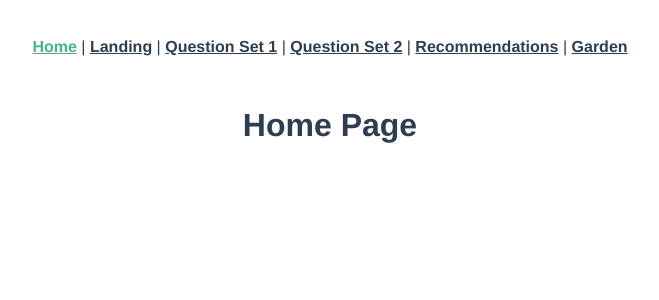
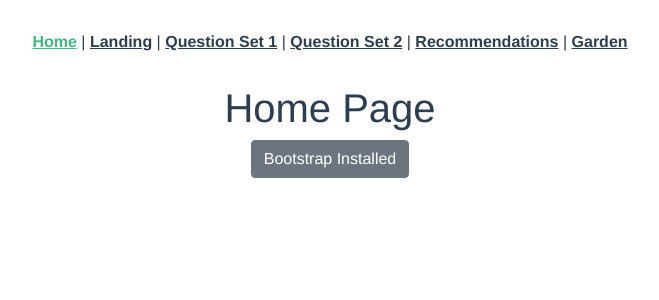
Before and after one commit to fssongwei/build-your-garden, a Vue app: page / in a window 1280 px wide. Shown: the top 300 px of the page, without its empty margins (310-969 px from the left). Built offline with nearby package versions, Linux system fonts and the light colour scheme.

Commit message:
installed bootstrap

```diff
--- a/package.json
+++ b/package.json
@@ -8,9 +8,11 @@
     "lint": "vue-cli-service lint"
   },
   "dependencies": {
+    "bootstrap": "^5.1.3",
+    "bootstrap-vue": "^2.22.0",
     "core-js": "^3.6.5",
     "register-service-worker": "^1.7.1",
-    "vue": "^2.6.11",
+    "vue": "^2.6.14",
     "vue-router": "^3.2.0"
   },
   "devDependencies": {
--- a/src/main.js
+++ b/src/main.js
@@ -3,9 +3,14 @@ import App from "./App.vue";
 import "./registerServiceWorker";
 import router from "./router";
 import dataFixtures from "./data/fixtures";
+import { BootstrapVue, IconsPlugin } from "bootstrap-vue";
+import "bootstrap/dist/css/bootstrap.css";
+import "bootstrap-vue/dist/bootstrap-vue.css";
 
 Vue.config.productionTip = false;
 Vue.prototype.dataFixtures = dataFixtures;
+Vue.use(BootstrapVue);
+Vue.use(IconsPlugin);
 
 new Vue({
   router,
--- a/src/views/Home.vue
+++ b/src/views/Home.vue
@@ -2,6 +2,7 @@
   <div class="home">
     <!-- TODO: Implement the home page -->
     <h1>Home Page</h1>
+    <b-button>Bootstrap Installed</b-button>
   </div>
 </template>
 
--- a/src/views/Questionnaire.vue
+++ b/src/views/Questionnaire.vue
@@ -10,7 +10,7 @@
 import QuestionCard from "@/components/QuestionCard.vue";
 
 export default {
-  name: "Home",
+  name: "Questionnaire",
   computed: {
     setId() {
       return this.$route.params.setId;
```
Also changed, not shown: 1 other file (tests, documents, lock files or other folders).
